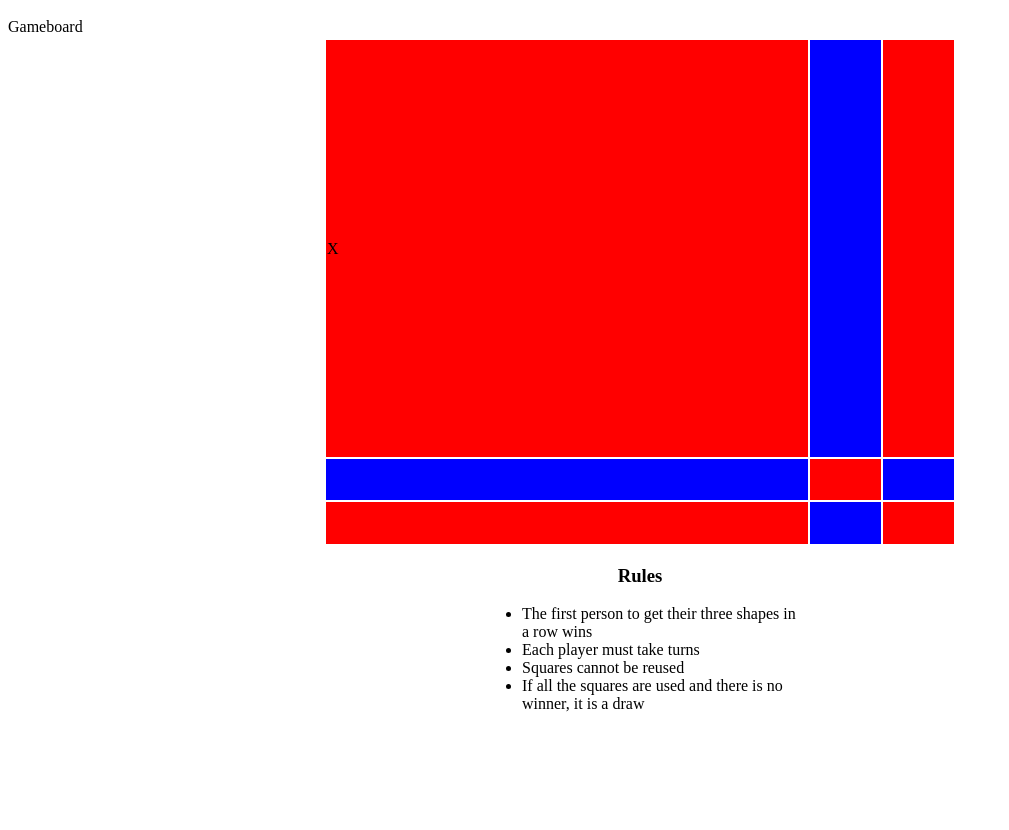
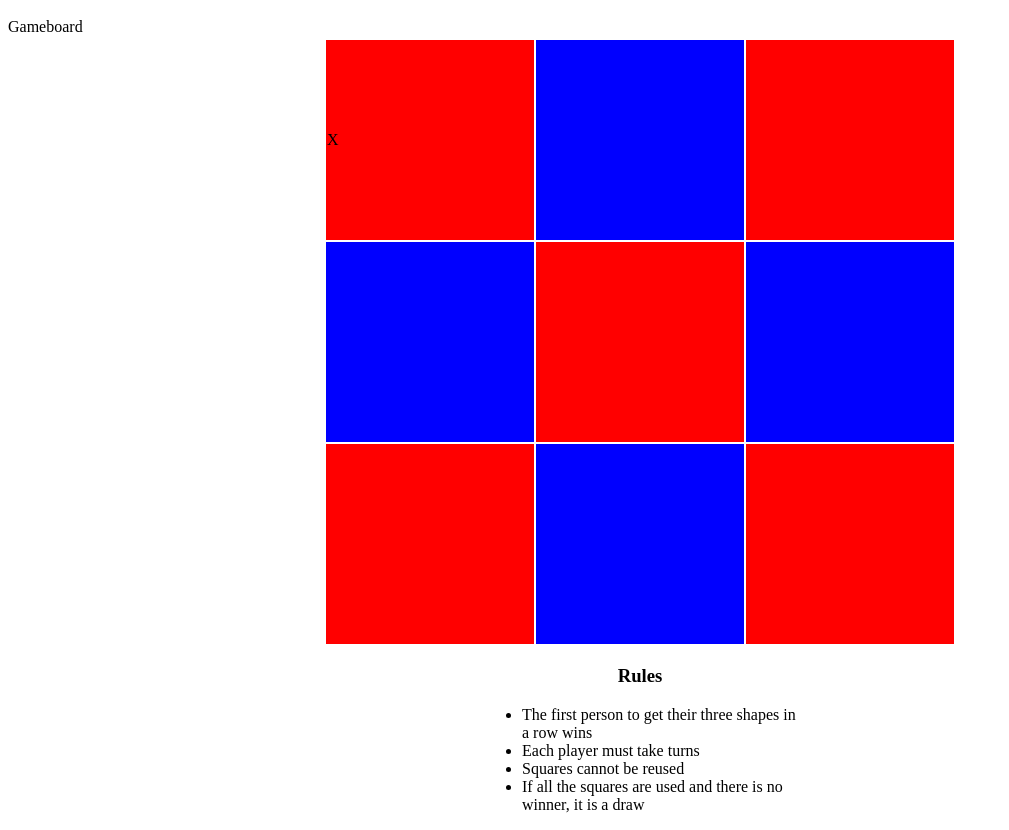
Before and after one commit to simranmattu/XOXO, a plain HTML site: page index.html in a window 1280 px wide. Both pictures are taken after a click on the element 430 px from the left and 171 px from the top of the page. Shown: the part 48-878 px from the top of the page, without its empty margins (0-1009 px from the left). Before the commit the page ends 800 px from the top, so only its background shows below. Drawn offline with Linux system fonts and the light colour scheme.

Commit message:
Final Working Program

```diff
--- a/index.html
+++ b/index.html
@@ -17,23 +17,23 @@
 
         <tr>
 
-            <td style ="background-color: red; width= 150" id ="case1" onClick="display_input('case1')">
+            <td width ="200" height = "200" style ="background-color: red; width= 150" id ="case1" onClick="display_input('case1')">
 
             </td>
-            <td style ="background-color: blue" id ="case2" onClick="display_input('case2')" >
+            <td  width ="200" height = "200"style ="background-color: blue" id ="case2" onClick="display_input('case2')" >
 
             </td>
-            <td style ="background-color: red" id ="case3" onClick="display_input('case3')"></td>
+            <td width ="200" height = "200" style ="background-color: red" id ="case3" onClick="display_input('case3')"></td>
         </tr>
         <tr>
-            <td style ="background-color: blue" id ="case4" onClick="display_input('case4')"></td>
-            <td style ="background-color: red" id ="case5" onClick="display_input('case5')"></td>
-            <td style ="background-color: blue" id ="case6" onClick="display_input('case6')"></td>
+            <td width ="200" height = "200" style ="background-color: blue" id ="case4" onClick="display_input('case4')"></td>
+            <td width ="200" height = "200" style ="background-color: red" id ="case5" onClick="display_input('case5')"></td>
+            <td width ="200" height = "200" style ="background-color: blue" id ="case6" onClick="display_input('case6')"></td>
         </tr>
         <tr>
-            <td style ="background-color: red" id ="case7" onClick="display_input('case7')"></td>
-            <td style ="background-color: blue" id ="case8" onClick="display_input('case8')"></td>
-            <td style ="background-color: red" id ="case9" onClick="display_input('case9')"></td>
+            <td width ="200" height = "200" style ="background-color: red" id ="case7" onClick="display_input('case7')"></td>
+            <td width ="200" height = "200" style ="background-color: blue" id ="case8" onClick="display_input('case8')"></td>
+            <td width ="200" height = "200" style ="background-color: red" id ="case9" onClick="display_input('case9')"></td>
         </tr>
     </table>
 
--- a/jdxa.js
+++ b/jdxa.js
@@ -7,7 +7,7 @@ function display_input(square){
     if ( player_one == 1 ){
         if (document.getElementById(square).innerHTML == "X"||document.getElementById(square).innerHTML == "O"){
             window.alert("Try another square");
-            document.getElementById(square).innerHTML = "X";
+
 
 
             }
@@ -17,23 +17,22 @@ function display_input(square){
             checkWinner("case1","case2","case3")
             checkWinner("case4","case5","case6")
             checkWinner("case7","case8","case9")
+            checkWinner("case1","case4","case7")
+            checkWinner("case2","case5","case8")
+            checkWinner("case3","case6","case9")
+            checkWinner("case1","case5","case9")
+            checkWinner("case3","case5","case7")
+
 
 
             }
     }
 
 
-
-
-
-
-
-
-
     else {
         if (document.getElementById(square).innerHTML == "O"||document.getElementById(square).innerHTML == "X" ){
              window.alert("Try another square");
-             document.getElementById(square).innerHTML = "O";
+
 
                     }
         else{
@@ -42,6 +41,20 @@ function display_input(square){
             checkWinner("case1","case2","case3")
             checkWinner("case4","case5","case6")
             checkWinner("case7","case8","case9")
+            checkWinner("case1","case4","case7")
+            checkWinner("case2","case5","case8")
+            checkWinner("case3","case6","case9")
+            checkWinner("case1","case5","case9")
+            checkWinner("case3","case5","case7")
+
+
+
+
+            //var  champion1 = checkWinner("case1","case2","case3");
+            //var champion2 = checkWinner("case4","case5","case6");
+            //var champion3 = checkWinner("case7","case8","case9");
+
+    //var overall_champ = champion1||champion2||champion3
 
 //            var a, b, c;
 //            c = 1;
@@ -57,9 +70,10 @@ var winner ;
 function checkWinner(c1,c2,c3){
     if (document.getElementById(c1).innerHTML == document.getElementById(c2).innerHTML &&
         document.getElementById(c2).innerHTML== document.getElementById(c3).innerHTML &&
-         document.getElementById(c1).innerHTML=="X" || document.getElementById(c1).innerHTML=="O"){
+         (document.getElementById(c1).innerHTML=="X" || document.getElementById(c1).innerHTML=="O")){
 
          winner = document.getElementById(c1).innerHTML;
+         window.alert(winner+ " you are the winner")
 
             }
 
```
